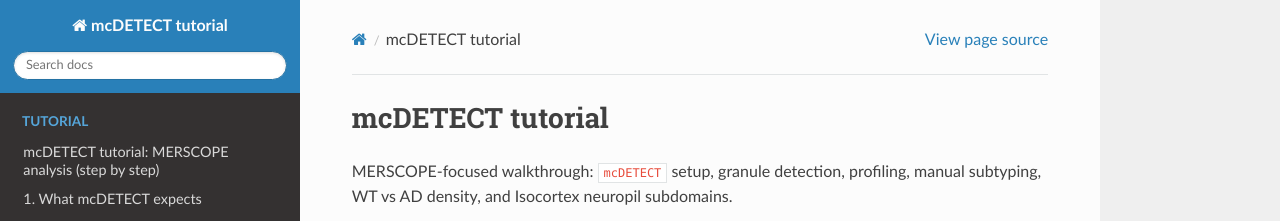
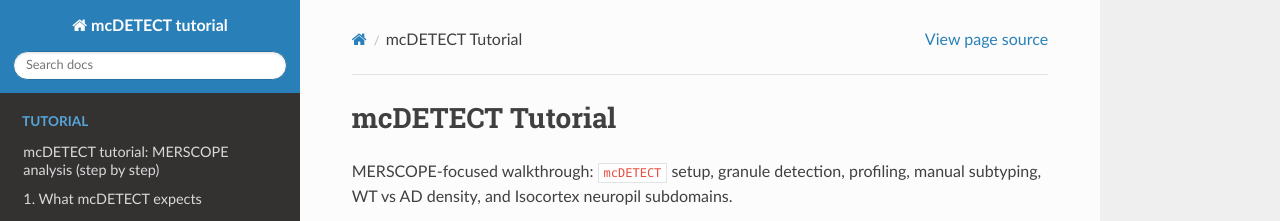
Before and after one commit to chen-yang-yuan/mcDETECT-tutorial, a Sphinx documentation site: the page built from docs/index.md, in a window 1280 px wide and 900 px high. Shown: the top 221 px of the window. Built offline with Sphinx 7.4.7 and the Read the Docs theme 3.1.0, drawn with Linux system fonts in a browser that asks for light colours.

Commit message:
Auto-commit: 2026-04-18 22:21:21

```diff
--- a/docs/index.md
+++ b/docs/index.md
@@ -1,4 +1,4 @@
-# mcDETECT tutorial
+# mcDETECT Tutorial
 
 MERSCOPE-focused walkthrough: `mcDETECT` setup, granule detection, profiling, manual subtyping, WT vs AD density, and Isocortex neuropil subdomains.
 
```
Also changed, not shown: 1 other file.
